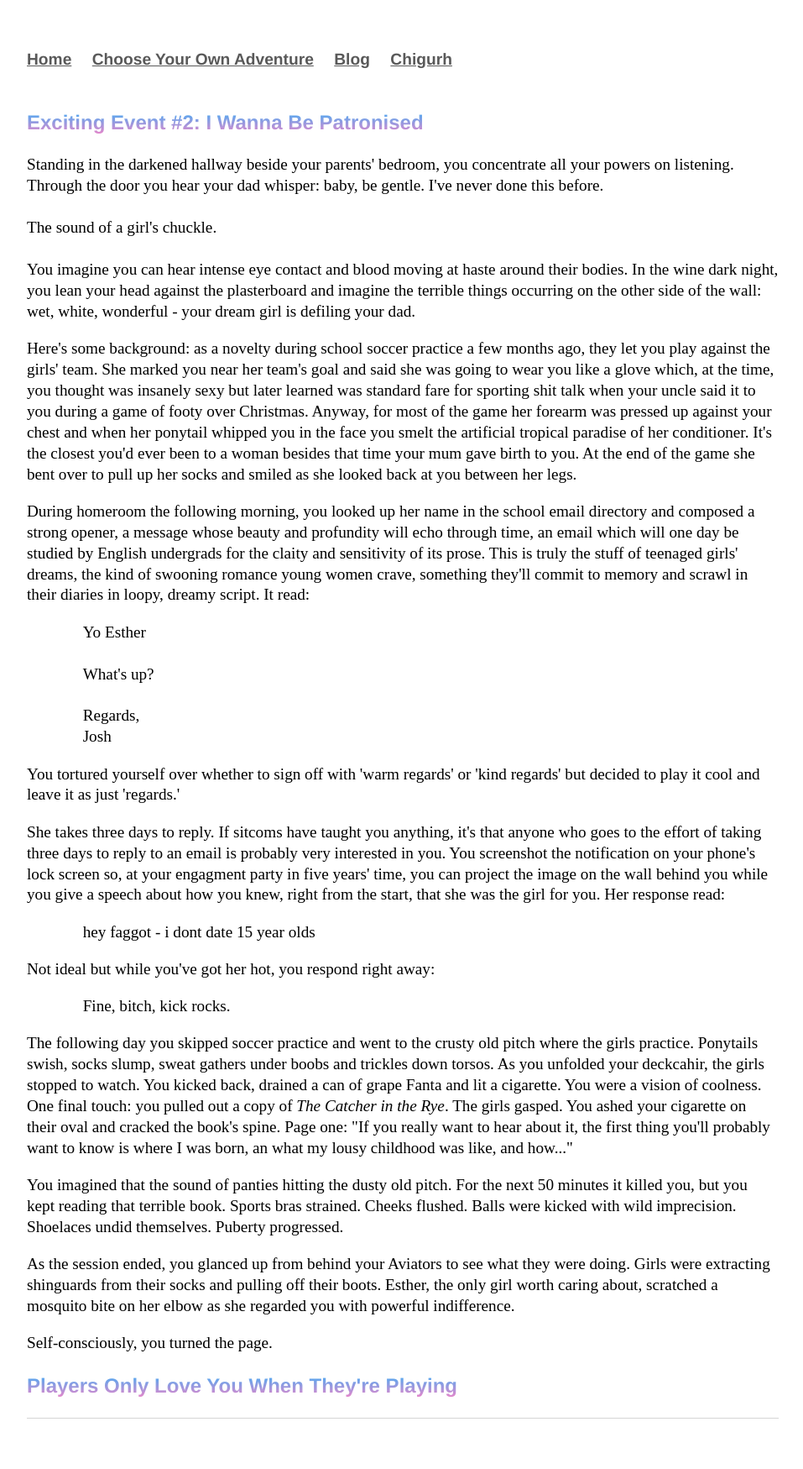
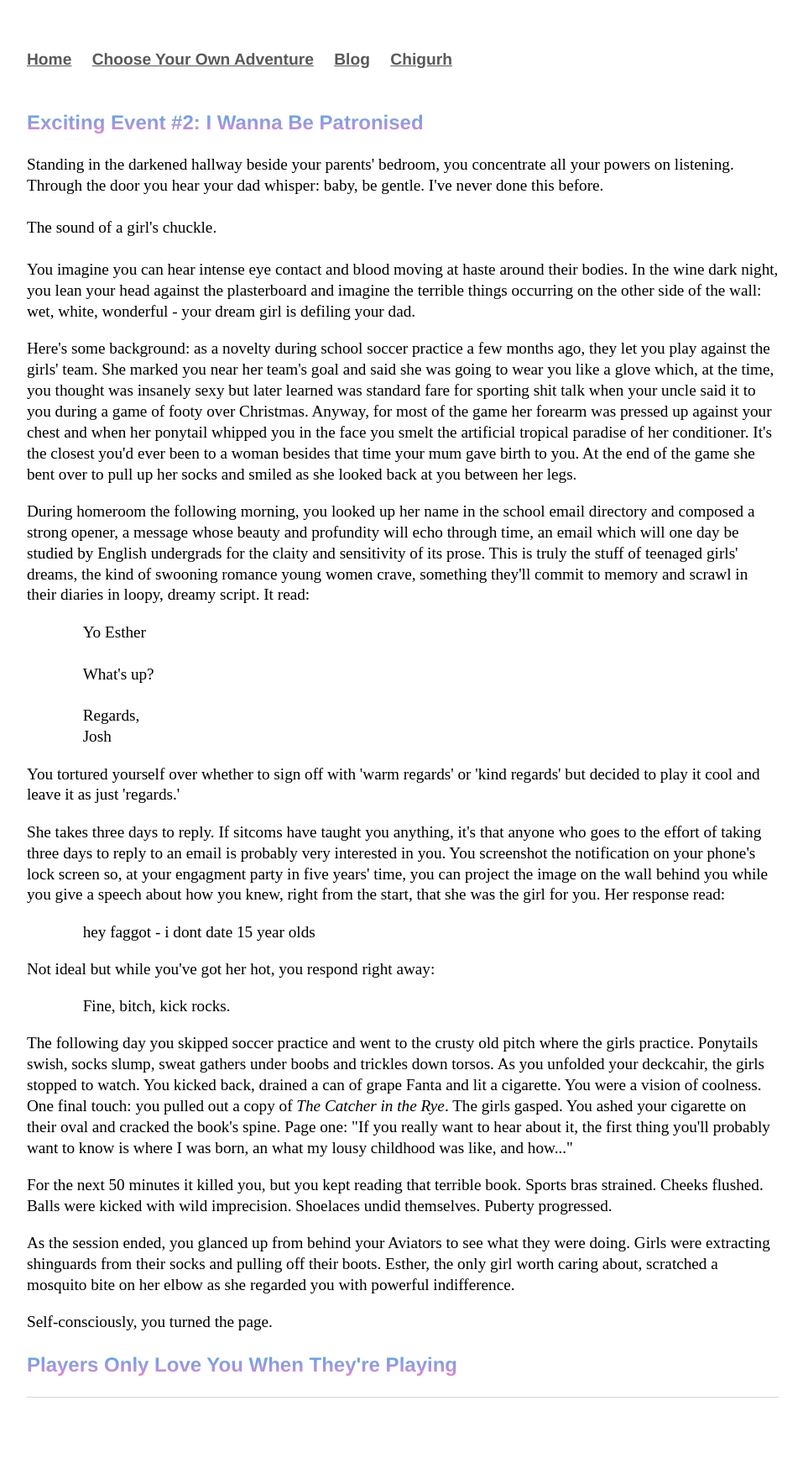
Before and after one commit to Pinelife/pinelife.github.io, a Jekyll site: the page built from Hellhole/excitingevent2.html, in a window 1280 px wide. Shown: the whole page at 84% size, without its empty margins (160-1117 px from the left). Built offline with Jekyll 4.4.1, drawn with Linux system fonts in a browser that asks for light colours; after the commit the page ends 1724 px from its top, so only the background shows below that.

Commit message:
Update excitingevent2.html

```diff
--- a/Hellhole/excitingevent2.html
+++ b/Hellhole/excitingevent2.html
@@ -64,7 +64,7 @@ of grape Fanta and lit a cigarette. You were a vision of coolness. One final tou
   The girls gasped. You ashed your cigarette on their oval and cracked the book's spine. Page one: "If you really want to hear about it,
 the first thing you'll probably want to know is where I was born, an what my lousy childhood was like, and how..."
 </p>
-<p>You imagined that the sound of panties hitting the dusty old pitch. For the next 50 minutes it killed you, but you kept reading that
+<p>For the next 50 minutes it killed you, but you kept reading that
 terrible book. Sports bras strained. Cheeks flushed. Balls were kicked with wild imprecision. Shoelaces undid themselves. Puberty progressed.
 </p>
 <p>
@@ -76,5 +76,6 @@ socks and pulling off their boots. Esther, the only girl worth caring about, scr
   Self-consciously, you turned the page.
 </p>
 <p>
+
 </p>
 <h3>Players Only Love You When They're Playing</h3>
```
